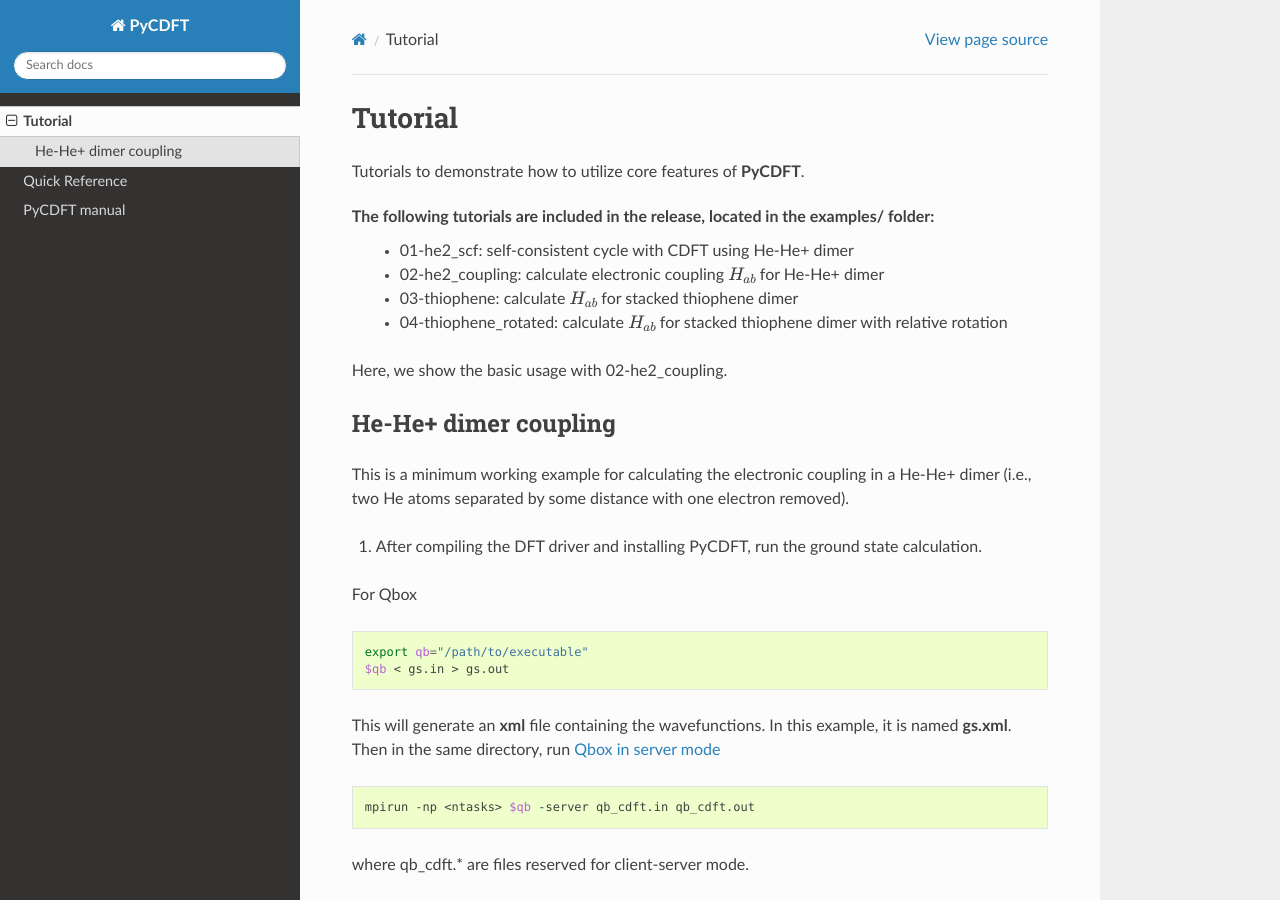
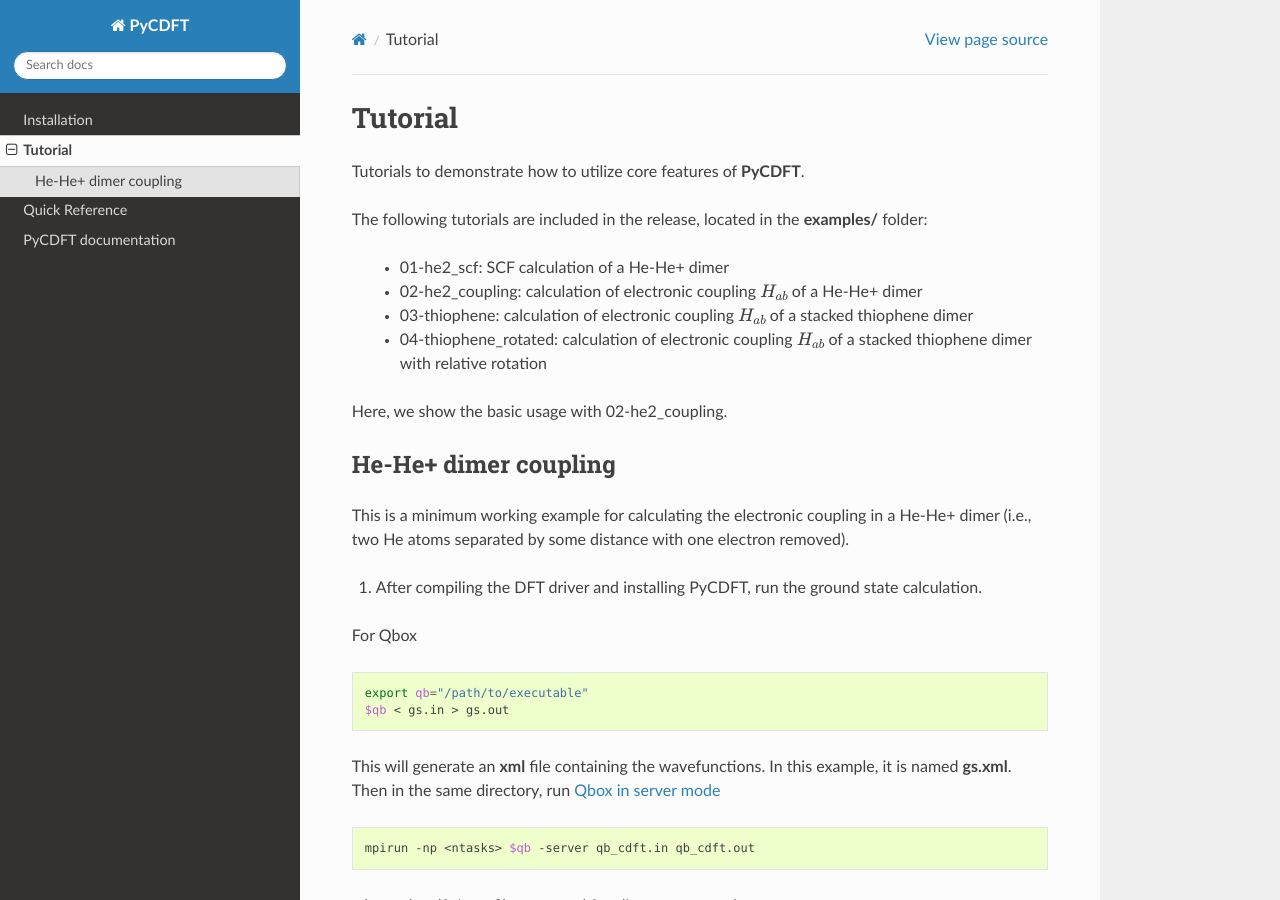
Before and after one commit to hema-ted/pycdft, a Sphinx documentation site: the page built from doc/source/tutorial.rst, in a window 1280 px wide and 900 px high. Built offline with Sphinx 7.4.7 and the Read the Docs theme 2.0.0, drawn with Linux system fonts in a browser that asks for light colours; pages that are not in the unit, such as notebooks, are missing from menus.

Commit message:
revise doc

```diff
--- a/doc/source/index.rst
+++ b/doc/source/index.rst
@@ -30,7 +30,7 @@
       Template for **PyCDFT** minimum working input file.
 
     :ref:`manual`
-      The complete manual of the code itself.
+      The documentation of the code.
 
 
 Indices and tables
--- a/doc/source/manual.rst
+++ b/doc/source/manual.rst
@@ -1,9 +1,9 @@
 .. _Manual:
 
-PyCDFT manual
-==============
+PyCDFT documentation
+====================
 
-This is the main module for **PyCDFT**
+Code documentation for **PyCDFT**
 
 
 pycdft.cdft
--- a/doc/source/pycdft/pycdft.elcoupling.rst
+++ b/doc/source/pycdft/pycdft.elcoupling.rst
@@ -17,8 +17,6 @@
 "Charge Transport in Nanostructured Materials: Implementation and Verification of Constrained Density Functional Theory." *J. Chem. Theory Comp.* **13**, 2581 (2017).
 `10.1021/acs/jctc.7b00088 <http://dx.doi.org/10.1021/acs.jctc.7b00088>`_
 
-
-
 pycdft.elcoupling.elcoupling
 ----------------------------
 
--- a/doc/source/tutorial.rst
+++ b/doc/source/tutorial.rst
@@ -6,10 +6,11 @@
 Tutorials to demonstrate how to utilize core features of **PyCDFT**.
 
 The following tutorials are included in the release, located in the **examples/** folder:
- - 01-he2_scf: self-consistent cycle with CDFT using He-He+ dimer
- - 02-he2_coupling: calculate electronic coupling :math:`H_{ab}` for He-He+ dimer
- - 03-thiophene: calculate :math:`H_{ab}` for stacked thiophene dimer
- - 04-thiophene_rotated: calculate :math:`H_{ab}` for stacked thiophene dimer with relative rotation
+
+ - 01-he2_scf: SCF calculation of a He-He+ dimer
+ - 02-he2_coupling: calculation of electronic coupling :math:`H_{ab}` of a He-He+ dimer
+ - 03-thiophene: calculation of electronic coupling :math:`H_{ab}` of a stacked thiophene dimer
+ - 04-thiophene_rotated: calculation of electronic coupling :math:`H_{ab}` of a stacked thiophene dimer with relative rotation
 
 Here, we show the basic usage with 02-he2_coupling.
 
```
Also changed, not shown: doc/source/installation.rst (+32 -1 lines), 1 other file.
